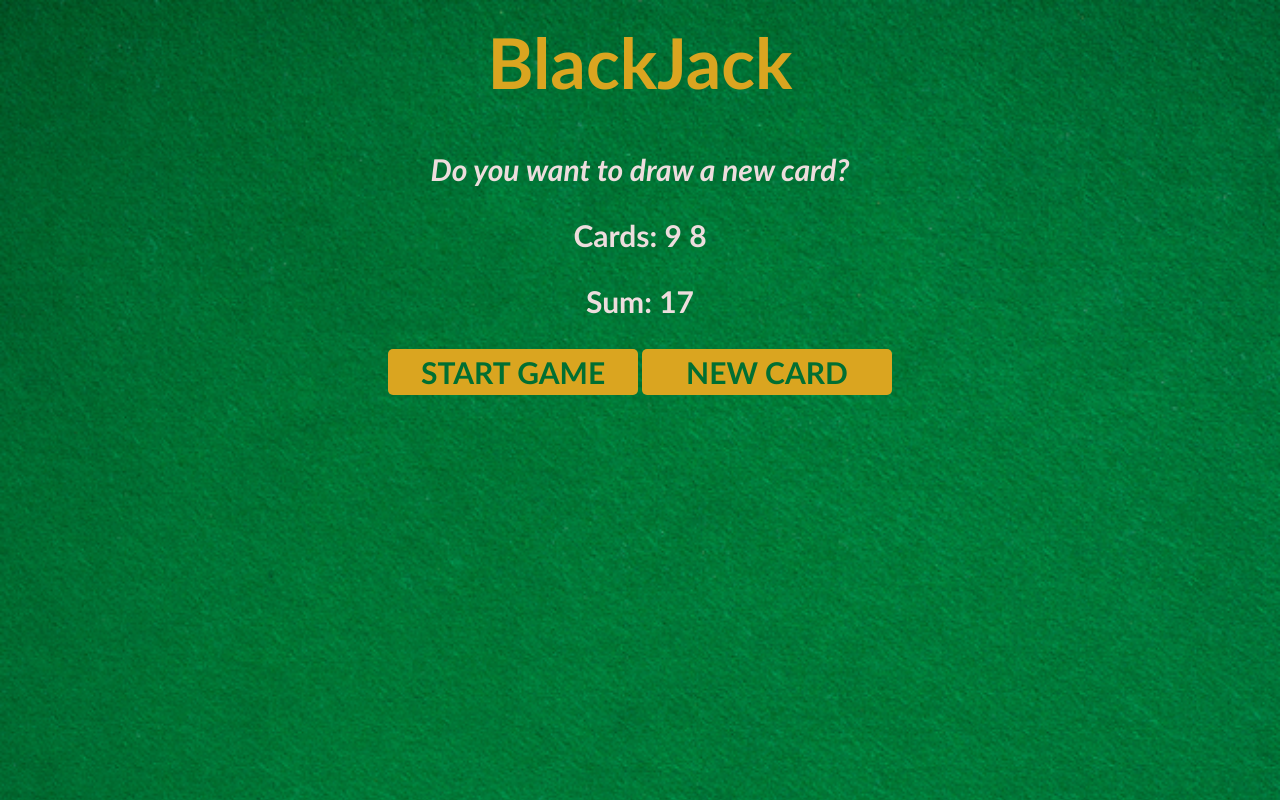
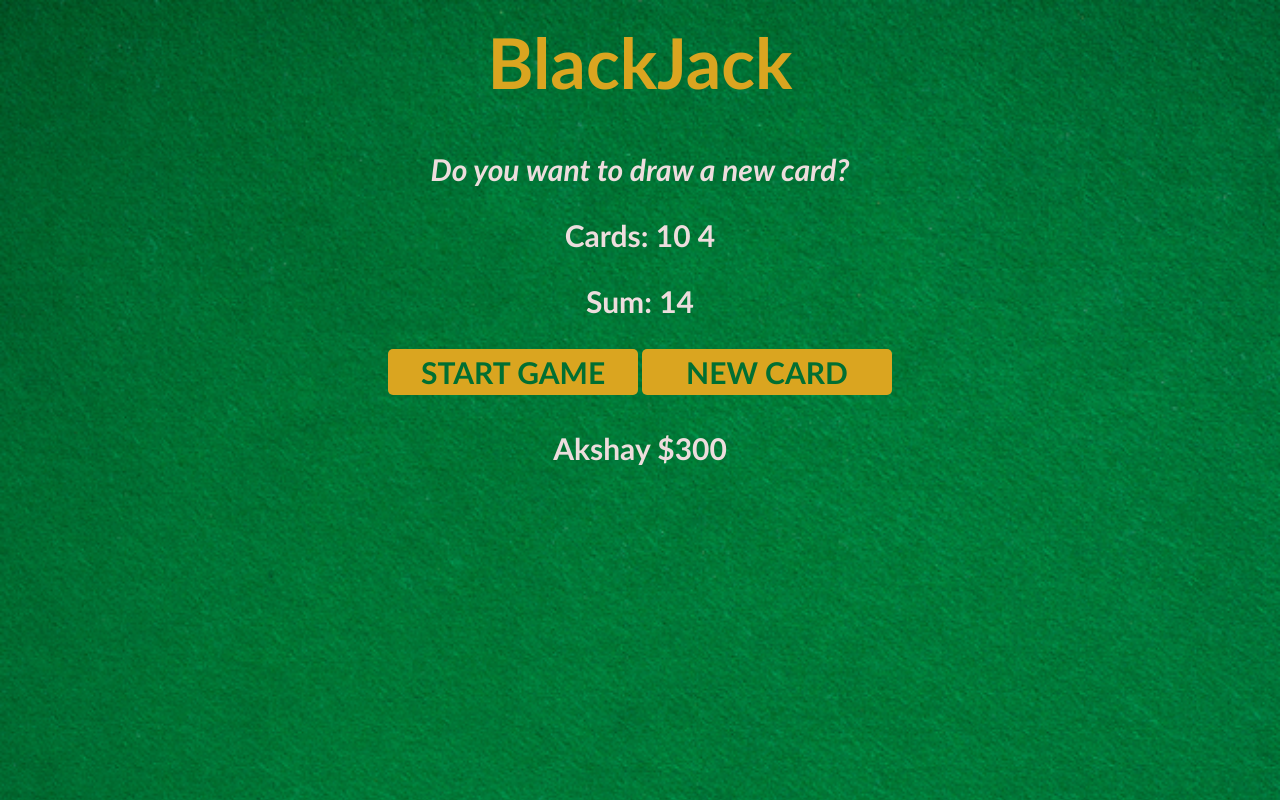
Before and after one commit to Akshay-Tarde/Blackjack, a plain HTML site: page index.html in a window 1280 px wide. Both pictures are taken after a click on the element "Cards:". Drawn offline with Linux system fonts and the light colour scheme.

Commit message:
This is probably the final version of the app

```diff
--- a/index.html
+++ b/index.html
@@ -15,6 +15,7 @@
       START GAME
     </button>
     <button type="button" id="newcard-btn" onclick="newCard()">NEW CARD</button>
+    <p id="player-el"></p>
     <script src="index.js"></script>
   </body>
 </html>
--- a/index.js
+++ b/index.js
@@ -1,15 +1,21 @@
 let hasBlackJack = false;
-let isAlive = true;
-let firstCard = getRandomCard();
-let secondCard = getRandomCard();
-let arrayOfCards = [firstCard, secondCard];
-let sum = firstCard + secondCard;
+let isAlive = false;
+let arrayOfCards = [];
+let sum = 0;
 let message = "";
 console.log(sum);
+
+let player = {
+  name: "Akshay",
+  chips: 300,
+};
 
 let messageEl = document.getElementById("message-el");
 let sumEl = document.getElementById("sum-el");
 let cardsEl = document.querySelector("#cards-el");
+
+let playerEl = document.querySelector("#player-el");
+playerEl.textContent = player.name + " $" + player.chips;
 
 function getRandomCard() {
   let randomNumber = Math.floor(Math.random() * 13) + 1;
@@ -20,6 +26,12 @@ function getRandomCard() {
 }
 
 function startGame() {
+  isAlive = true;
+  hasBlackJack = false;
+  let firstCard = getRandomCard();
+  let secondCard = getRandomCard();
+  arrayOfCards = [firstCard, secondCard];
+  sum = firstCard + secondCard;
   console.log("startgame triggered");
   renderGame();
 }
@@ -48,9 +60,11 @@ function renderGame() {
 }
 
 function newCard() {
-  let anotherCard = getRandomCard();
-  sum += anotherCard;
-  arrayOfCards.push(anotherCard);
-  //  console.log("new card triggered")
-  renderGame();
+  if (isAlive === true && hasBlackJack === false) {
+    let anotherCard = getRandomCard();
+    sum += anotherCard;
+    arrayOfCards.push(anotherCard);
+    //  console.log("new card triggered")
+    renderGame();
+  }
 }
```
